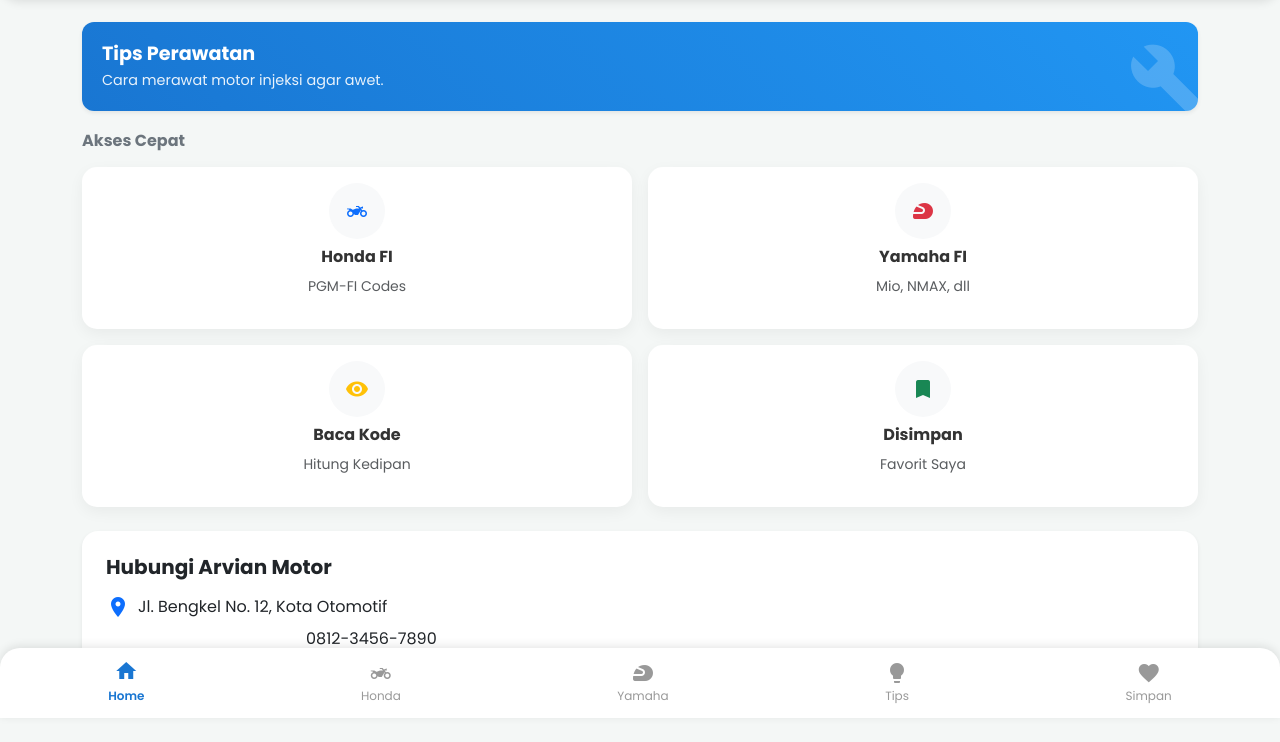
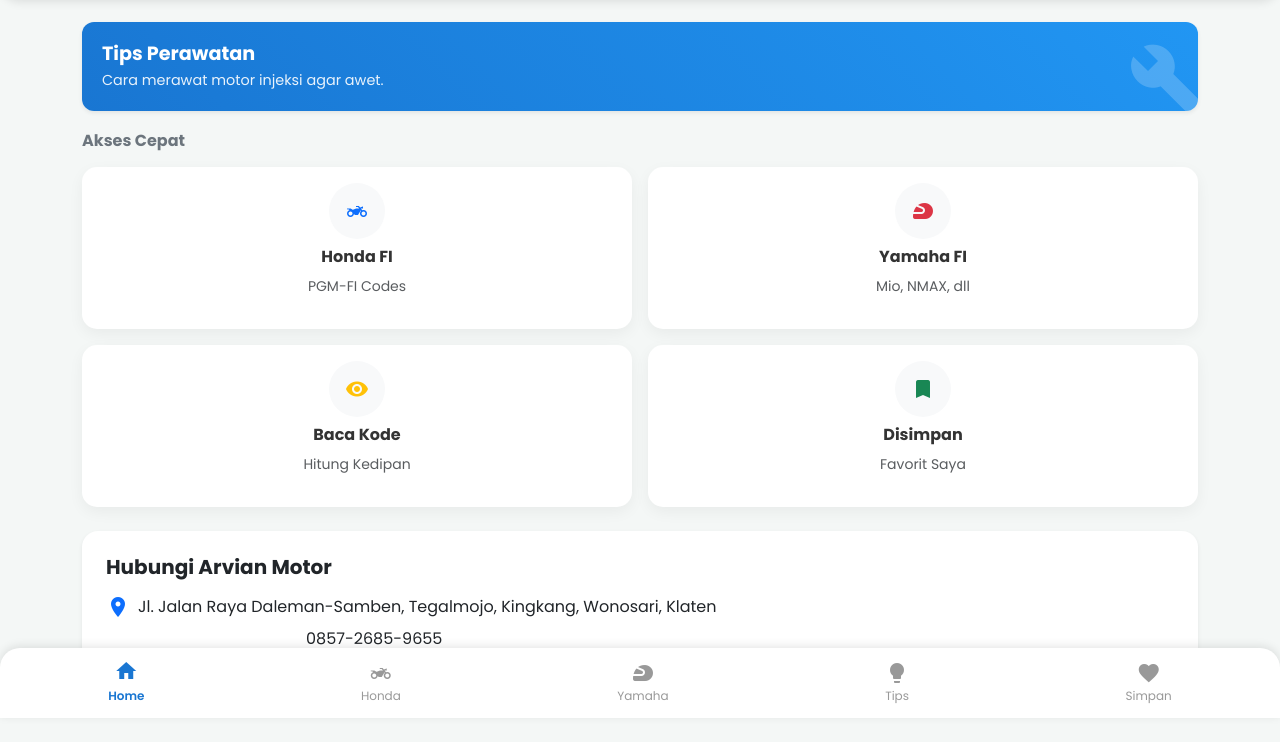
Before and after one commit to azzahracantik/Arvian-Motor, a plain HTML site: page index.html in a window 1280 px wide. Shown: the part 82-824 px from the top of the page. Drawn offline with nearby package versions, Linux system fonts and the light colour scheme.

Commit message:
alamat dan wa

```diff
--- a/index.html
+++ b/index.html
@@ -432,11 +432,11 @@
                             <h5 class="fw-bold mb-3">Hubungi Arvian Motor</h5>
                             <div class="d-flex align-items-center mb-2">
                                 <i class="material-icons text-primary me-2">location_on</i>
-                                <span>Jl. Bengkel No. 12, Kota Otomotif</span>
+                                <span>Jl. Jalan Raya Daleman-Samben, Tegalmojo, Kingkang, Wonosari, Klaten</span>
                             </div>
                             <div class="d-flex align-items-center">
                                 <i class="material-icons text-success me-2">whatsapp</i>
-                                <span>0812-3456-7890</span>
+                                <span>0857-2685-9655</span>
                             </div>
                         </div>
                     </div>
```
